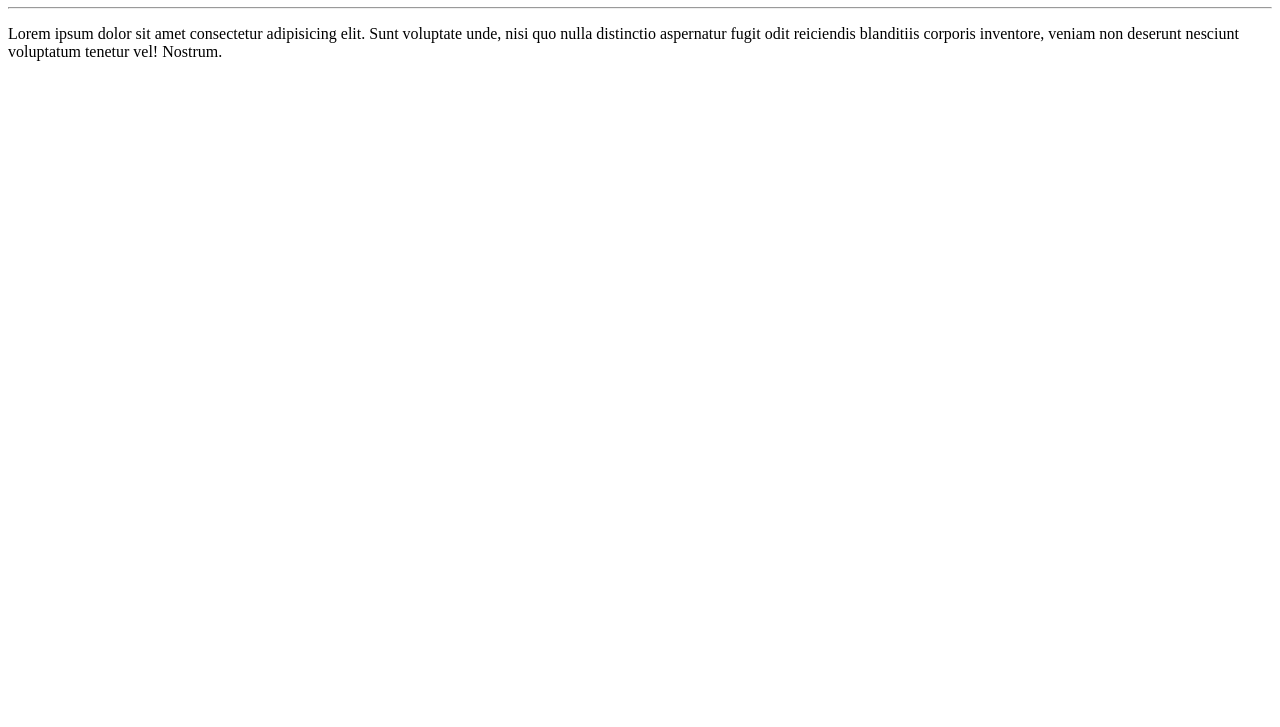
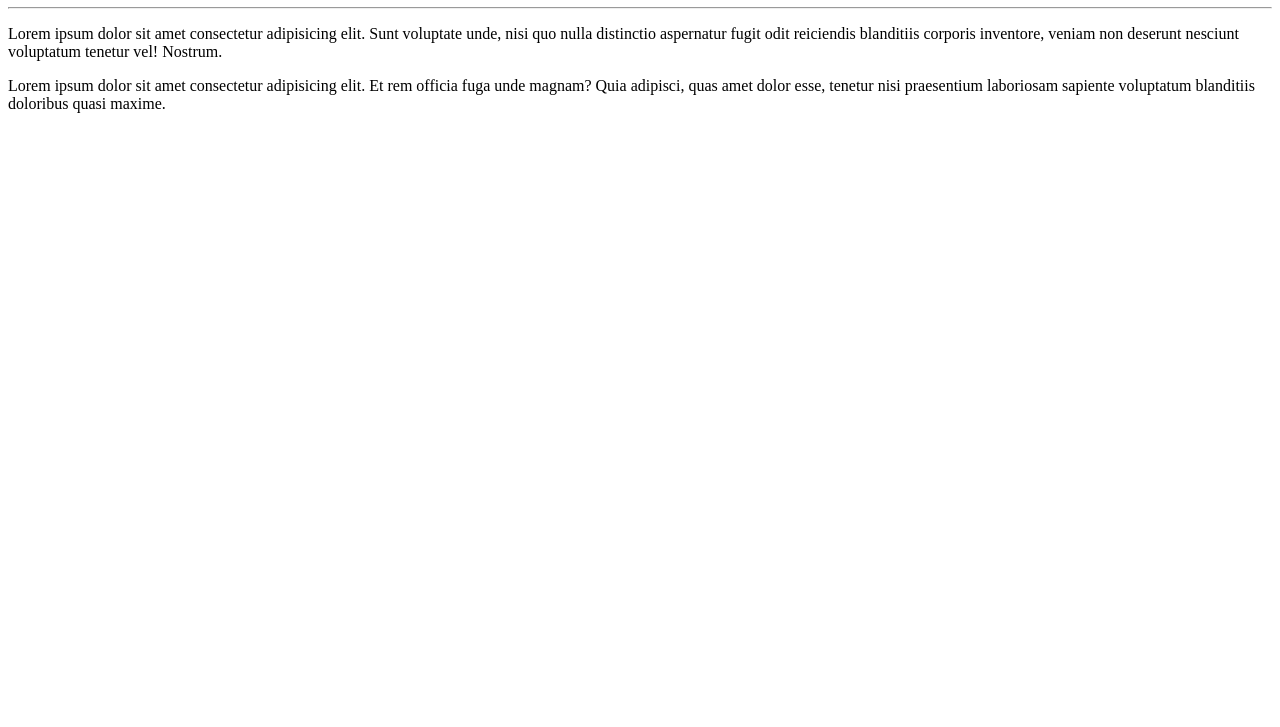
Before and after one commit to danigomesdev/ola-mundo-dois, a plain HTML site: page site-exemplo/index.html in a window 1280 px wide. Shown: the part 73-800 px from the top of the page. Drawn offline with Linux system fonts and the light colour scheme.

Commit message:
adicionei um paragrafo

```diff
--- a/site-exemplo/index.html
+++ b/site-exemplo/index.html
@@ -9,5 +9,6 @@
     <h1>Olá, Mundo</h1>
     <hr>
     <p>Lorem ipsum dolor sit amet consectetur adipisicing elit. Sunt voluptate unde, nisi quo nulla distinctio aspernatur fugit odit reiciendis blanditiis corporis inventore, veniam non deserunt nesciunt voluptatum tenetur vel! Nostrum.</p>
+    <p>Lorem ipsum dolor sit amet consectetur adipisicing elit. Et rem officia fuga unde magnam? Quia adipisci, quas amet dolor esse, tenetur nisi praesentium laboriosam sapiente voluptatum blanditiis doloribus quasi maxime.</p>
 </body>
 </html>
```
